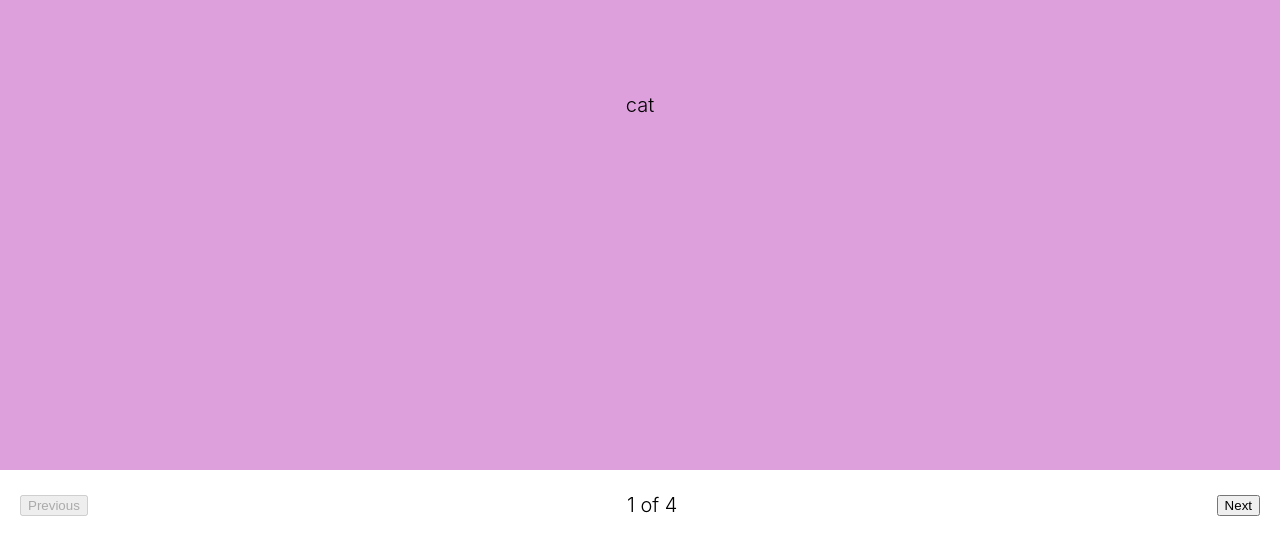
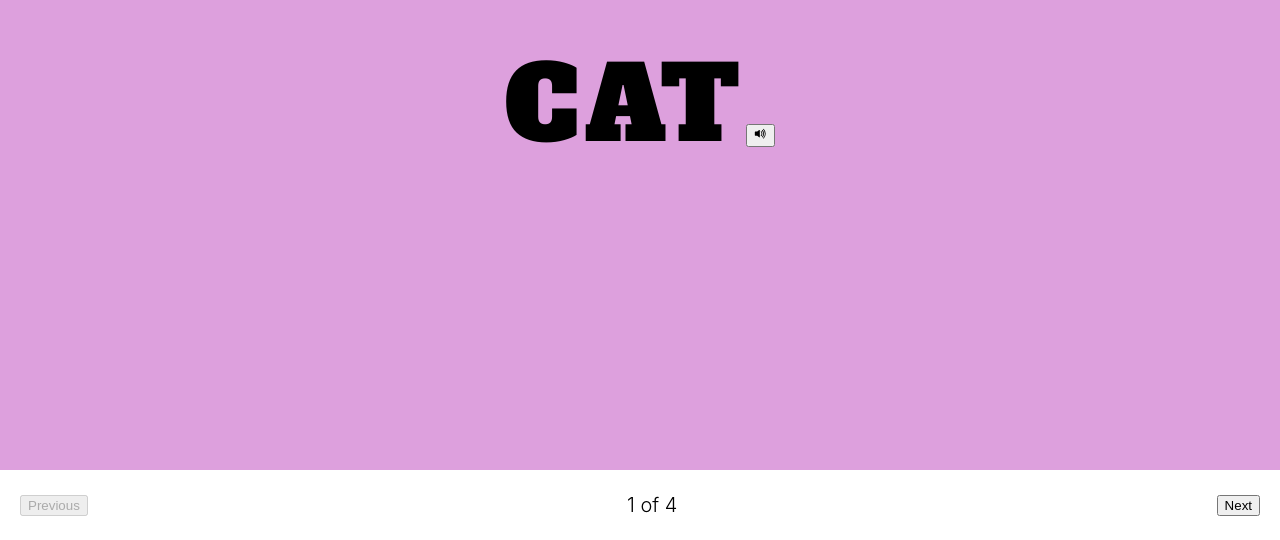
Before and after one commit to RobotsPlay/learn-to-read, a React (Create React App) app: page / in a window 1280 px wide. Shown: the part 260-800 px from the top of the page. Built offline with nearby package versions, Linux system fonts and the light colour scheme.

Commit message:
word font and speach synthesis

```diff
--- a/package.json
+++ b/package.json
@@ -8,6 +8,7 @@
     "@testing-library/user-event": "^7.1.2",
     "react": "^16.13.1",
     "react-dom": "^16.13.1",
+    "react-icons": "^3.11.0",
     "react-scripts": "3.4.3",
     "styled-components": "^5.2.0"
   },
--- a/src/components/Frame.js
+++ b/src/components/Frame.js
@@ -1,10 +1,11 @@
 import React from 'react';
 import FrameStyles from '../styles/FrameStyles';
+import Word from './Word';
 
 const Frame = ({frame, index, className = ''}) => {
     return (
         <FrameStyles className={className} style={{backgroundColor: frame.background}}>
-             {frame.word}
+            <Word word={frame.word} />
         </FrameStyles>
     )
 }
--- /dev/null
+++ b/src/components/Word.js
@@ -0,0 +1,29 @@
+import React from 'react';
+import { BsFillVolumeUpFill } from "react-icons/bs";
+import WordStyles from '../styles/WordStyles';
+
+const Word = ({word}) => {
+    const playWordSound = () => {
+        let utterance = new SpeechSynthesisUtterance(word);
+        let synth = window.speechSynthesis;
+
+        window.setTimeout(() => {
+            utterance.voice = synth.getVoices()[1];
+            synth.speak(utterance);
+        },  0);
+    }
+
+    return (
+        <WordStyles>
+            {word}
+
+            {SpeechSynthesisUtterance ? (
+                <button type="button" onClick={playWordSound}>
+                    <BsFillVolumeUpFill />
+                </button>
+            ) : null}
+        </WordStyles>
+    )
+}
+
+export default Word;
--- a/src/styles/FrameStyles.js
+++ b/src/styles/FrameStyles.js
@@ -15,6 +15,13 @@ const FrameStyles = styled.div`
     &.active {
         z-index: 2;
     }
+
+    .word {
+        font-family: 'Alfa Slab One', sans-serif;
+        font-size: 10.2rem;
+        text-transform: uppercase;
+        letter-spacing: .6rem;
+    }
 `;
 
 export default FrameStyles;
--- a/src/styles/Typography.js
+++ b/src/styles/Typography.js
@@ -1,6 +1,7 @@
 import { createGlobalStyle } from 'styled-components'
 
 import robotoLight from '../assets/fonts/roboto-light.woff2'
+import alphaSlabOne from '../assets/fonts/alpha-slab-one.woff2'
 
 const Typography = createGlobalStyle`
   @font-face {
@@ -9,6 +10,15 @@ const Typography = createGlobalStyle`
     font-weight: 300;
     font-display: swap;
     src: url(${robotoLight}) format('woff2');
+    unicode-range: U+0000-00FF, U+0131, U+0152-0153, U+02BB-02BC, U+02C6, U+02DA, U+02DC, U+2000-206F, U+2074, U+20AC, U+2122, U+2191, U+2193, U+2212, U+2215, U+FEFF, U+FFFD;
+  }
+
+  @font-face {
+    font-family: 'Alfa Slab One';
+    font-style: normal;
+    font-weight: 400;
+    font-display: swap;
+    src: url(${alphaSlabOne}) format('woff2');
     unicode-range: U+0000-00FF, U+0131, U+0152-0153, U+02BB-02BC, U+02C6, U+02DA, U+02DC, U+2000-206F, U+2074, U+20AC, U+2122, U+2191, U+2193, U+2212, U+2215, U+FEFF, U+FFFD;
   }
 
--- /dev/null
+++ b/src/styles/WordStyles.js
@@ -0,0 +1,10 @@
+import styled from 'styled-components'
+
+const WordStyles = styled.div`
+    font-family: 'Alfa Slab One', sans-serif;
+    font-size: 10.2rem;
+    text-transform: uppercase;
+    letter-spacing: .6rem;
+`;
+
+export default WordStyles;
```
Also changed, not shown: src/assets/fonts/alpha-slab-one.woff2 (added), 1 other file (tests, documents, lock files or other folders).
